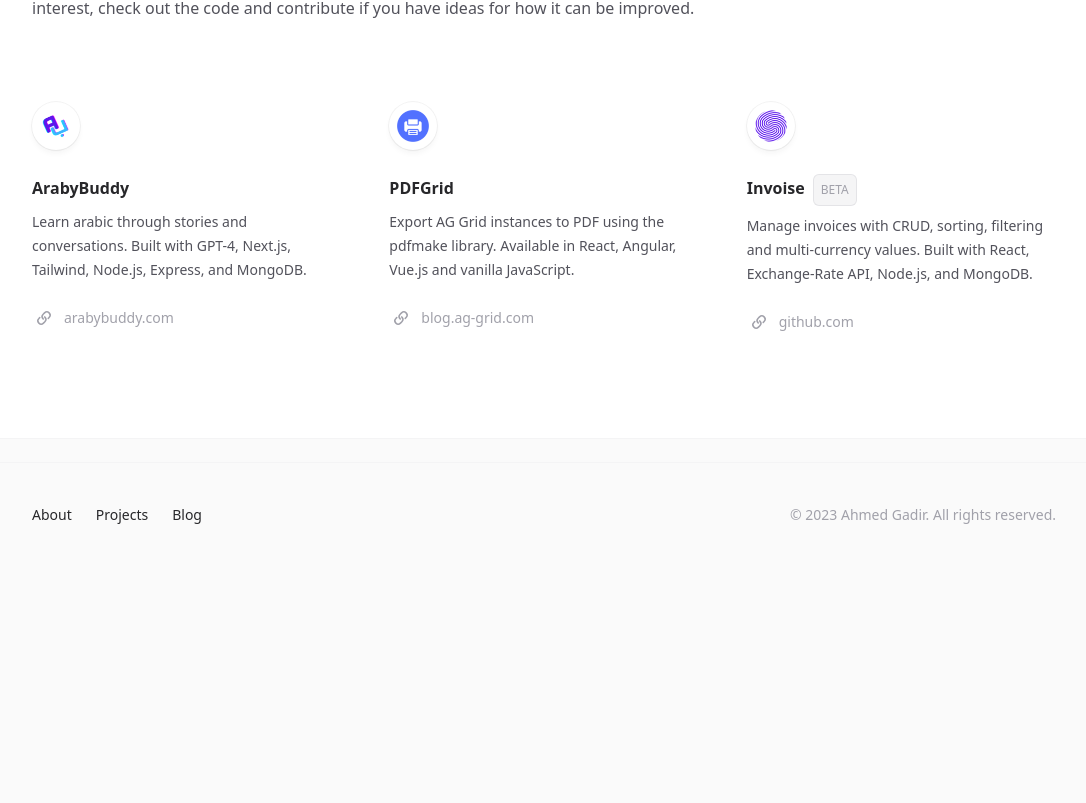
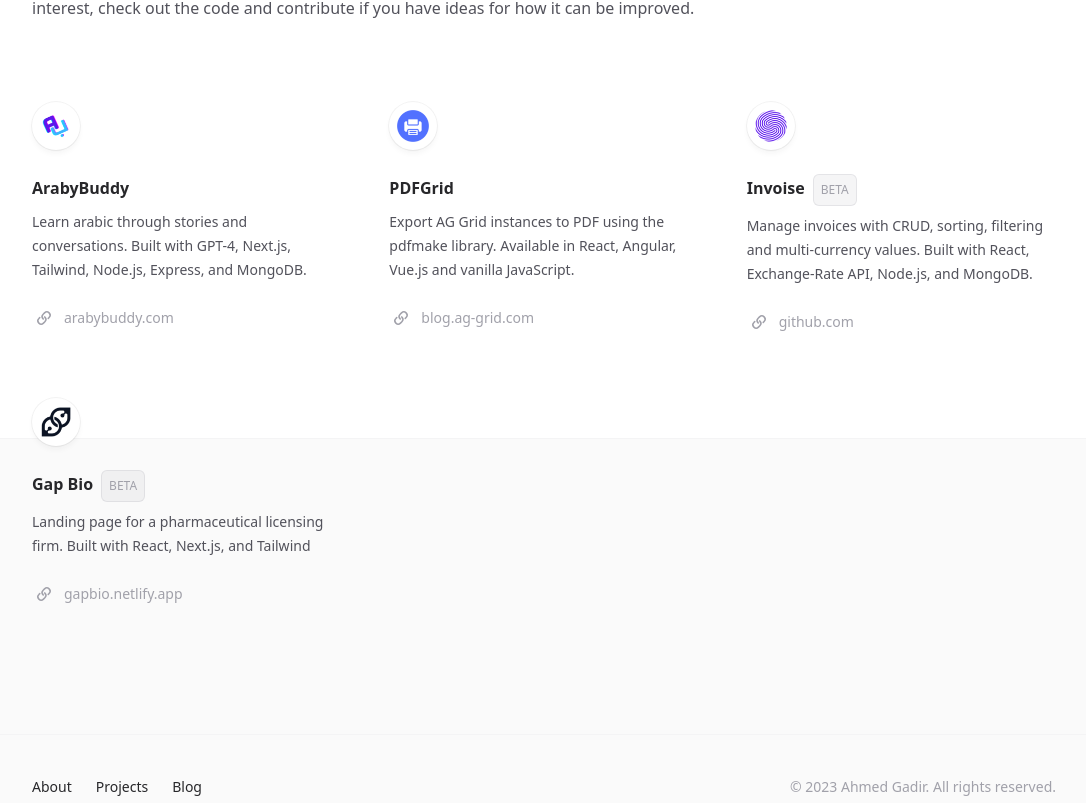
Before and after one commit to AhmedAGadir/gadirlabs-portfolio, a Next.js app: page /projects in a window 1280 px wide. Shown: the part 362-1165 px from the top of the page, without its empty margins (96-1182 px from the left). Before the commit the page ends 953 px from the top, so only its background shows below. Built offline with nearby package versions, Linux system fonts and the light colour scheme; no server answers.

Commit message:
added gapbio netlify

```diff
--- a/src/app/projects/page.tsx
+++ b/src/app/projects/page.tsx
@@ -7,6 +7,7 @@ import logoArabyBuddy from '@/images/logos/arabybuddy.png'
 // import logoBlink from '@/images/logos/blink.png'
 import logoInvoise from '@/images/logos/invoise.png'
 import logoPDFGrid from '@/images/logos/pdf-grid.png'
+import logoGapBio from '@/images/logos/gap-bio.png'
 
 const projects: {
   name: string
@@ -44,6 +45,17 @@ const projects: {
       label: 'github.com',
     },
     logo: logoInvoise,
+    beta: true,
+  },
+  {
+    name: 'Gap Bio',
+    description:
+      'Landing page for a pharmaceutical licensing firm. Built with React, Next.js, and Tailwind',
+    link: {
+      href: 'https://gapbio.netlify.app/',
+      label: 'gapbio.netlify.app',
+    },
+    logo: logoGapBio,
     beta: true,
   },
   // {
```
Also changed, not shown: src/images/logos/gap-bio.png (added).
